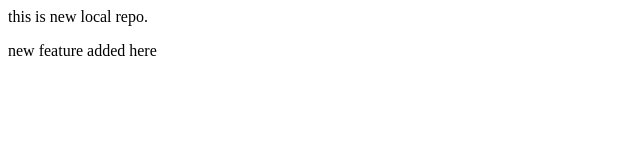
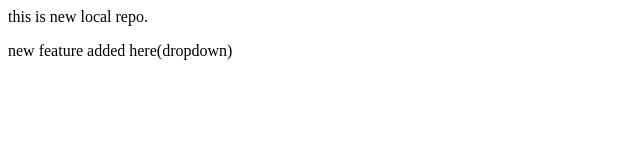
Before and after one commit to Kamalraparthi/localrepo, a plain HTML site: page index.html in a window 1280 px wide. Shown: the full height of the page, 0-640 px from the left. Drawn offline with Linux system fonts and the light colour scheme.

Commit message:
dropdown

```diff
--- a/index.html
+++ b/index.html
@@ -1,2 +1,2 @@
 <p>this is new local repo.</p>
-<p>new feature added here</p>
+<p>new feature added here(dropdown)</p>
```
